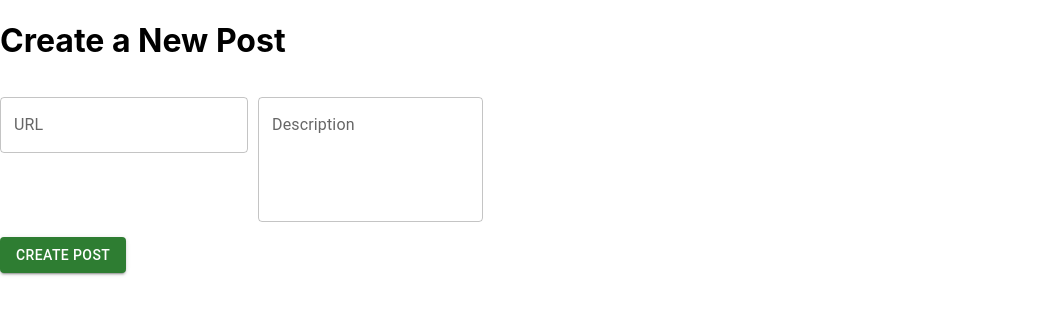
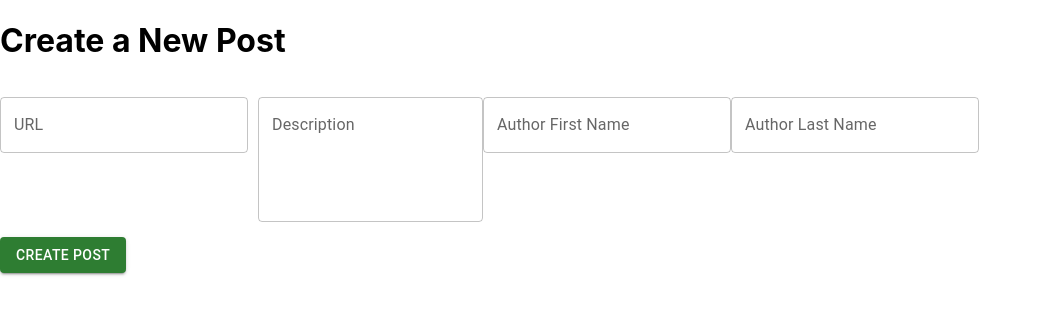
Before and after one commit to jvl1ana/Image-Gallery_223-Frontend, a React (Create React App) app in the folder nypag-react_frontend-e4cfc304b98f/: page /create-post in a window 1280 px wide. Shown: the top 314 px of the page, without its empty margins (0-1042 px from the left). Built offline with nearby package versions, Linux system fonts and the light colour scheme.

Commit message:
Add Form for edit post request

```diff
--- a/nypag-react_frontend-e4cfc304b98f/src/components/pages/PostPage/PostForm.tsx
+++ b/nypag-react_frontend-e4cfc304b98f/src/components/pages/PostPage/PostForm.tsx
@@ -1,43 +1,37 @@
-import { useContext } from 'react';
-import ActiveUserContext from '../../../Contexts/ActiveUserContext';
+import React, { useContext } from 'react';
 import { useFormik } from 'formik';
 import { Box, Button, TextField } from '@mui/material';
 import { object, string } from 'yup';
-import PostImageService from '../../../Services/PostImageService';
+import { ImagePostDTO } from '../../../types/models/ImagePost.model';
 
-const PostForm = () => {
-    const { user } = useContext(ActiveUserContext);
+type PostFormProps = {
+    initialValues?: ImagePostDTO;
+    onSubmit: (values: ImagePostDTO) => void;
+};
 
+const PostForm: React.FC<PostFormProps> = ({ initialValues, onSubmit }) => {
     const formik = useFormik({
-        initialValues: {
+        initialValues: initialValues || {
             url: '',
             description: '',
             likes: 0,
+            author: {
+                id: '',
+                firstName: '',
+                lastName: '',
+            },
         },
         validationSchema: object({
             url: string().url('Must be a valid URL').required('URL is required'),
             description: string().required('Description is required').min(10, 'Too short').max(500, 'Too long'),
+            author: object({
+                id: string().required('Author ID is required'),
+                firstName: string().required('First name is required'),
+                lastName: string().required('Last name is required'),
+            }),
         }),
-        onSubmit: async (values) => {
-            if (!user) {
-                alert('User is not logged in');
-                return;
-            }
-
-            try {
-
-                await PostImageService.createImagePost({
-                    ...values,
-                    author: {
-                        id: user.id,
-                        firstName: user.firstName,
-                        lastName: user.lastName
-                    }
-                });
-                alert('Post created successfully');
-            } catch (error) {
-                alert('Error creating post');
-            }
+        onSubmit: (values) => {
+            onSubmit(values);
         },
     });
 
@@ -72,10 +66,35 @@ const PostForm = () => {
                 {formik.errors.description && formik.touched.description ? (
                     <div style={{ color: 'red' }}>{formik.errors.description}</div>
                 ) : null}
+
+
+                <TextField
+                    id="author.firstName"
+                    label="Author First Name"
+                    variant="outlined"
+                    onBlur={formik.handleBlur}
+                    onChange={formik.handleChange}
+                    value={formik.values.author.firstName}
+                />
+                {formik.errors.author?.firstName && formik.touched.author?.firstName ? (
+                    <div style={{ color: 'red' }}>{formik.errors.author.firstName}</div>
+                ) : null}
+
+                <TextField
+                    id="author.lastName"
+                    label="Author Last Name"
+                    variant="outlined"
+                    onBlur={formik.handleBlur}
+                    onChange={formik.handleChange}
+                    value={formik.values.author.lastName}
+                />
+                {formik.errors.author?.lastName && formik.touched.author?.lastName ? (
+                    <div style={{ color: 'red' }}>{formik.errors.author.lastName}</div>
+                ) : null}
             </Box>
 
             <Button sx={{ marginTop: '15px' }} variant="contained" color="success" type="submit">
-                Create Post
+                {initialValues ? 'Update Post' : 'Create Post'}
             </Button>
         </form>
     );
```
